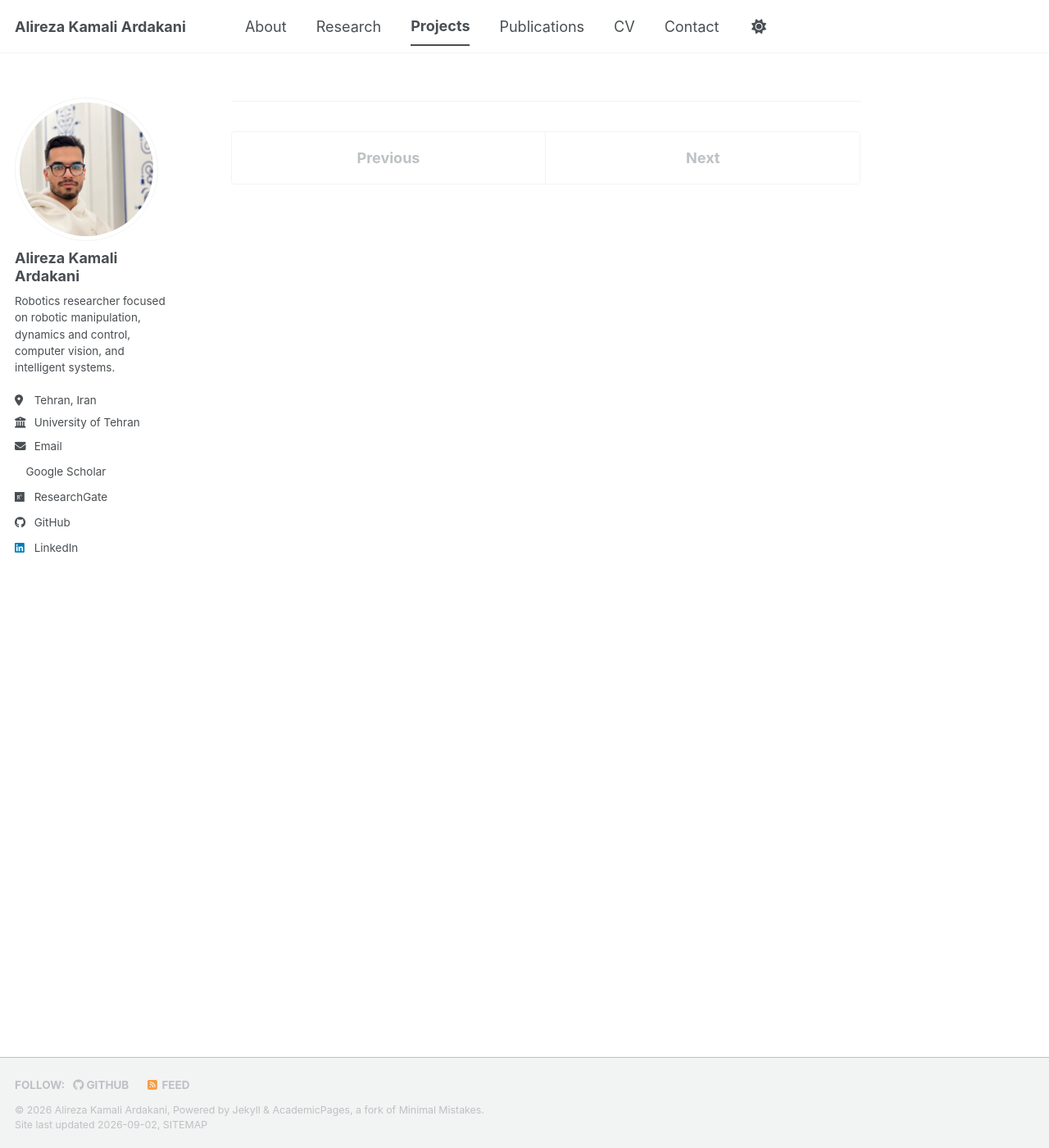
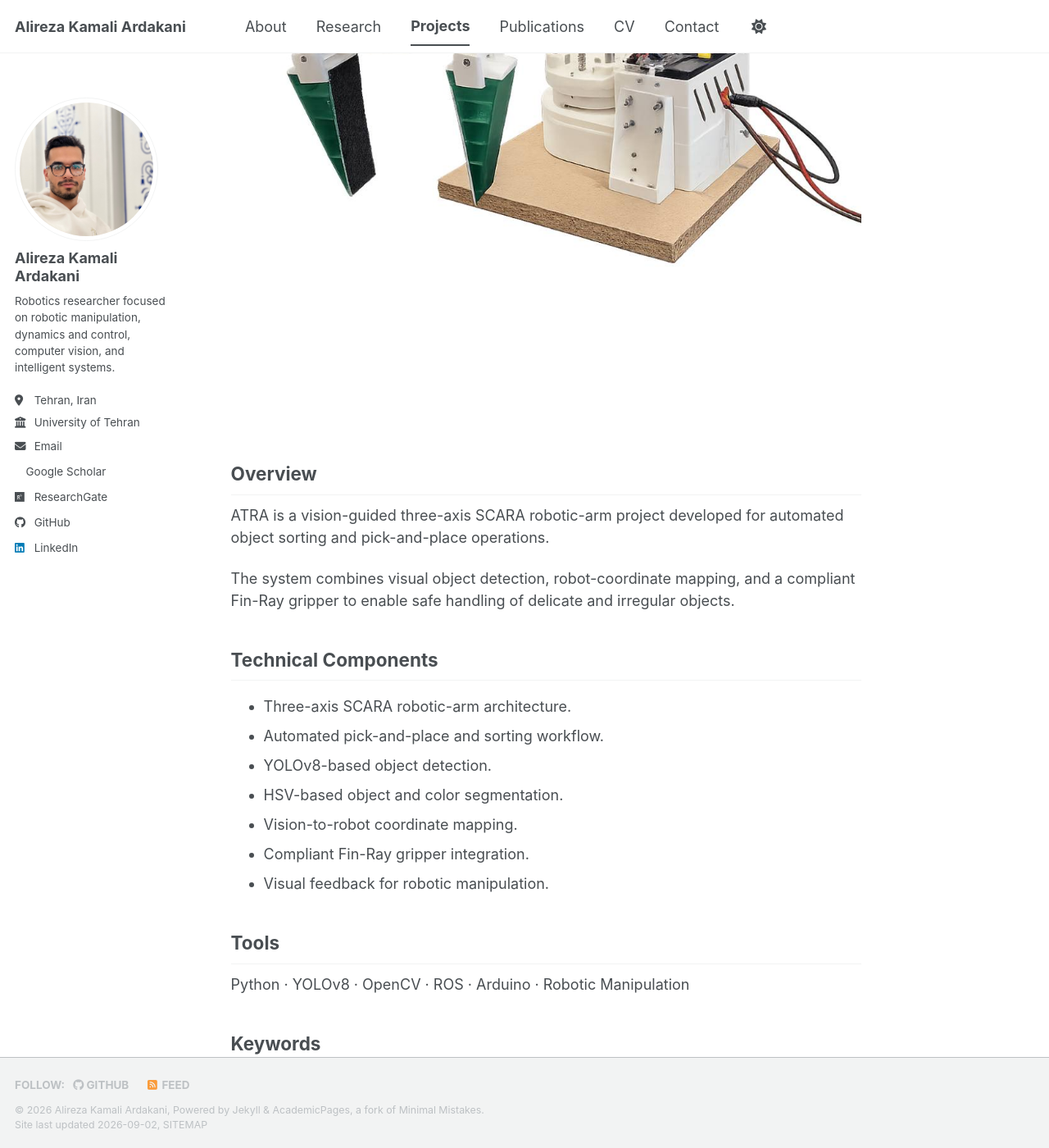
Before and after one commit to alirezakamali80/alirezakamali80.github.io, a Jekyll site: the page built from _portfolio/atra-scara.md, in a window 1280 px wide and 1400 px high, scrolled down 883 px. Shown: the whole window at 82% size. Built offline with Jekyll 4.4.1, drawn with Linux system fonts in a browser that asks for light colours; a style sheet for code colours, icons or effects is not loaded; some of the changed text lies outside the part shown.

Commit message:
Update atra-scara.md

```diff
--- a/_portfolio/atra-scara.md
+++ b/_portfolio/atra-scara.md
@@ -1,27 +1,58 @@
 ---
+layout: single
 title: "ATRA: Vision-Guided SCARA Robotic Arm"
 collection: portfolio
 permalink: /portfolio/atra-scara/
-date: 2026-01-01
-excerpt: "A three-axis SCARA robotic arm for object sorting and pick-and-place using YOLOv8, HSV-based detection, and a compliant Fin-Ray gripper."
+excerpt: "A vision-guided SCARA robot for automated pick-and-place and sorting using YOLOv8, HSV detection, and a compliant Fin-Ray gripper."
+author_profile: true
+duration: "2026"
+header:
+  teaser: /images/projects/atra-scara.jpeg
 ---
 
-## Overview
+<p class="page__meta">
+  <i class="fa fa-calendar" aria-hidden="true"></i>
+  <strong>Project duration:</strong> 2026
+</p>
 
-ATRA is a vision-guided three-axis SCARA robotic-arm project for automated object sorting and pick-and-place applications.
+<img src="/images/projects/atra-scara.jpeg"
+     alt="ATRA vision-guided SCARA robotic arm"
+     style="display: block; max-width: 100%; height: auto; margin: 1.25rem auto;">
 
-The system integrates object detection with robotic motion and a compliant Fin-Ray gripper to safely handle delicate and irregular objects.
+<h2>Overview</h2>
 
-## Technical Components
+<p>
+  ATRA is a vision-guided three-axis SCARA robotic-arm project developed for
+  automated object sorting and pick-and-place operations.
+</p>
 
-- Three-axis SCARA robot
-- Automated pick-and-place and sorting
-- YOLOv8-based object detection
-- HSV-based object and color segmentation
-- Vision-to-robot coordinate mapping
-- Compliant Fin-Ray gripper integration
-- Visual feedback for robotic manipulation
+<p>
+  The system combines visual object detection, robot-coordinate mapping, and a
+  compliant Fin-Ray gripper to enable safe handling of delicate and irregular
+  objects.
+</p>
 
-## Keywords
+<h2>Technical Components</h2>
 
-SCARA robot, vision-guided robotics, YOLOv8, HSV segmentation, robotic sorting, pick-and-place, compliant gripper
+<ul>
+  <li>Three-axis SCARA robotic-arm architecture.</li>
+  <li>Automated pick-and-place and sorting workflow.</li>
+  <li>YOLOv8-based object detection.</li>
+  <li>HSV-based object and color segmentation.</li>
+  <li>Vision-to-robot coordinate mapping.</li>
+  <li>Compliant Fin-Ray gripper integration.</li>
+  <li>Visual feedback for robotic manipulation.</li>
+</ul>
+
+<h2>Tools</h2>
+
+<p>
+  Python · YOLOv8 · OpenCV · ROS · Arduino · Robotic Manipulation
+</p>
+
+<h2>Keywords</h2>
+
+<p>
+  SCARA robot · Vision-guided robotics · YOLOv8 · HSV segmentation ·
+  Robotic sorting · Pick-and-place · Compliant gripper · Computer vision
+</p>
```
